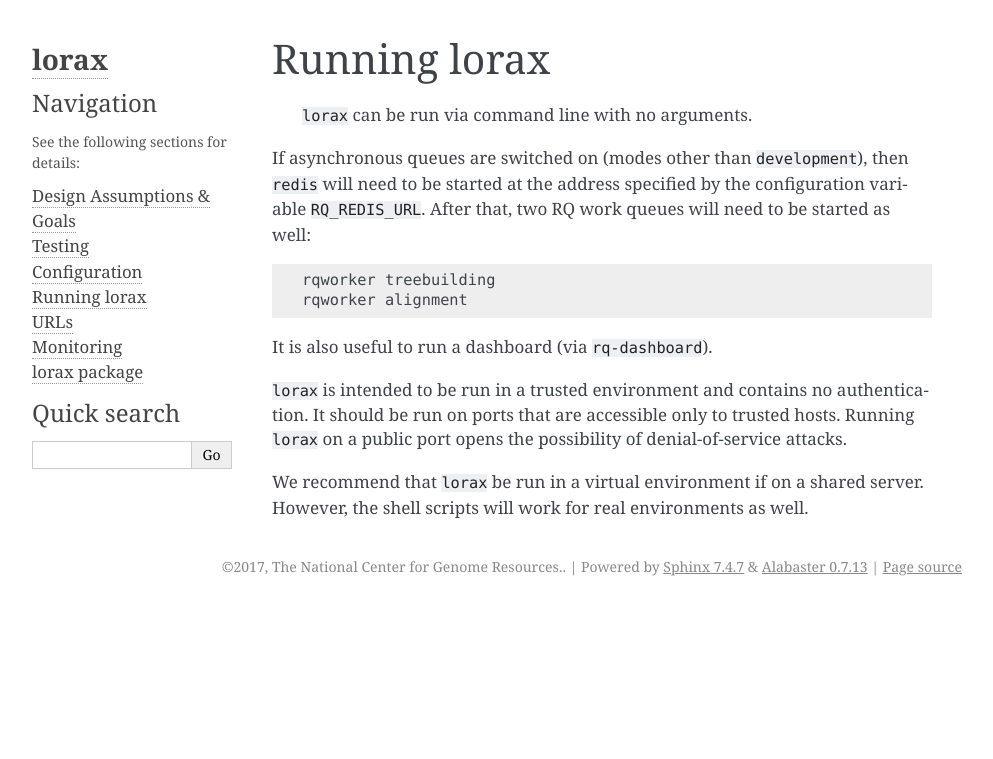
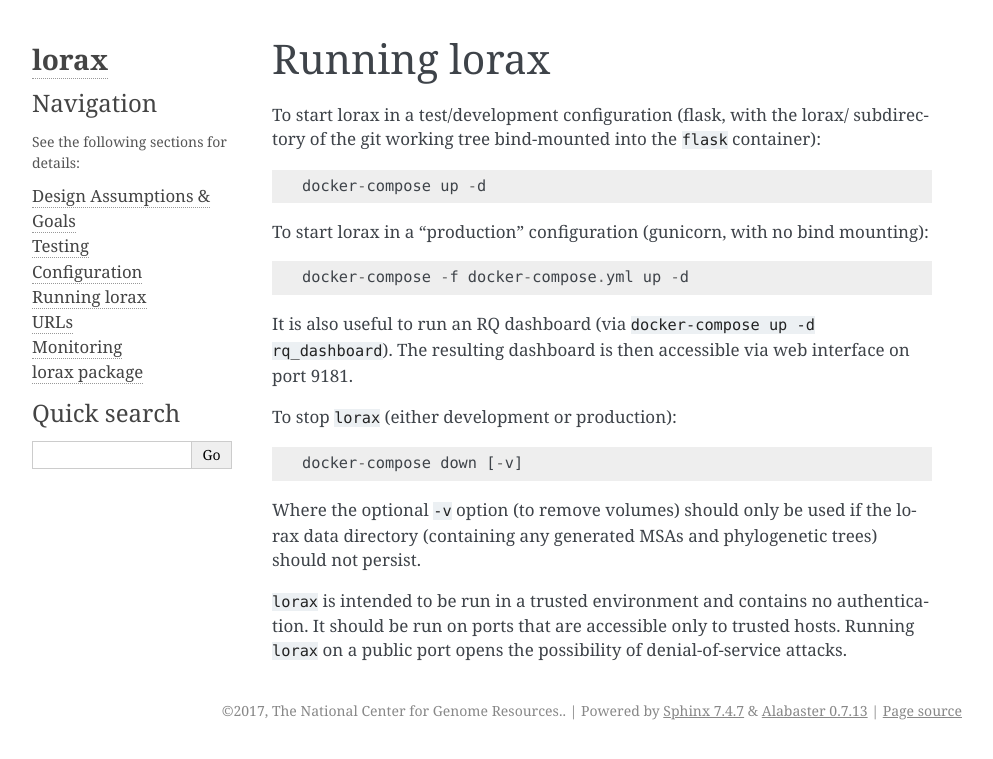
Before and after one commit to LegumeFederation/lorax, a Sphinx documentation site: the page built from docs/running.rst, in a window 1280 px wide. Shown: the top 759 px of the page, without its empty margins (148-1141 px from the left). Built offline with Sphinx 7.4.7, drawn with Linux system fonts in a browser that asks for light colours.

Commit message:
Hard-code flask container port to 8000 for simplicity
PORT environment variable now influences only published port

Update docs

Make LORAX_CURL_ARGS optional in test_targets.sh

```diff
--- a/docker-compose.override.yml
+++ b/docker-compose.override.yml
@@ -3,10 +3,9 @@ services:
     environment:
       FLASK_APP: lorax
       FLASK_ENV: development
-      FLASK_RUN_PORT: ${PORT}
     volumes:
       - ./lorax:/usr/src/app/lorax:ro
-    command: flask run --host=0.0.0.0
+    command: flask run --host=0.0.0.0 --port=8000
 
   rq_worker_alignment:
     volumes:
--- a/docs/configuration.rst
+++ b/docs/configuration.rst
@@ -102,7 +102,6 @@ CURL_ARGS               P     Arguments for use with curl.
   NODE_EXPORTER_DIR type(str) =  "/home/localhost/joelb/.lorax/0.94/node_exporter-0.14.0.linux-amd64"
   PERMANENT_SESSION_LIFETIME type(timedelta) =  31 days, 0:00:00
   PLATFORM type(str) =  "Linux"
-  PORT type(int) =  58927
   PREFERRED_URL_SCHEME type(str) =  "http"
   PRESERVE_CONTEXT_ON_EXCEPTION type(NoneType) =  None
   PROCESS_UMASK type(str) =  "0002"
--- a/docs/monitoring.rst
+++ b/docs/monitoring.rst
@@ -1,10 +1,10 @@
 Monitoring
 ==========
-There is monitoring of ``lorax`` and associated processes via web interfaces
-at multiple levels:
+There is monitoring of ``lorax`` and associated processes via an optional web interface:
 
 =============================== ===============================
 Address                         Type of monitor
 =============================== ===============================
-LORAX_HOST:9181                 RQ queue info, including errors.
+:9181                           RQ queue info, including errors.
+                                (if rq_dashboard service has been started)
 =============================== ===============================
--- a/docs/running.rst
+++ b/docs/running.rst
@@ -1,23 +1,27 @@
 Running lorax
 =============
 
- ``lorax`` can be run via command line with no arguments.
+To start lorax in a test/development configuration (flask, with the lorax/ subdirectory of the git working tree bind-mounted into the ``flask`` container)::
 
-If asynchronous queues are switched on (modes other than ``development``),
-then ``redis`` will need to be started at the address specified by the
-configuration variable ``RQ_REDIS_URL``.
-After that, two RQ work queues will need to be started as well::
+    docker-compose up -d
 
-    rqworker treebuilding
-    rqworker alignment
+To start lorax in a "production" configuration (gunicorn, with no bind mounting)::
 
-It is also useful to run a dashboard (via ``rq-dashboard``).
+    docker-compose -f docker-compose.yml up -d
+
+It is also useful to run an RQ dashboard (via ``docker-compose up -d rq_dashboard``).
+The resulting dashboard is then accessible via web interface on port 9181.
+
+To stop ``lorax`` (either development or production)::
+
+    docker-compose down [-v]
+
+Where the optional ``-v`` option (to remove volumes) should only be used if
+the lorax data directory (containing any generated MSAs and phylogenetic
+trees) should not persist.
 
 ``lorax`` is intended to be run in a trusted environment and contains no
 authentication.  It should be
 run on ports that are accessible only to trusted hosts.  Running ``lorax`` on
 a public port opens the
 possibility of denial-of-service attacks.
-
-We recommend that ``lorax`` be run in a virtual environment if on a shared
-server.  However, the shell scripts will work for real environments as well.
```
Also changed, not shown: README.rst (+0 -36 lines), docker-compose.yml (+2 -6 lines), docs/test.rst (+10 -12 lines), 3 other files.
